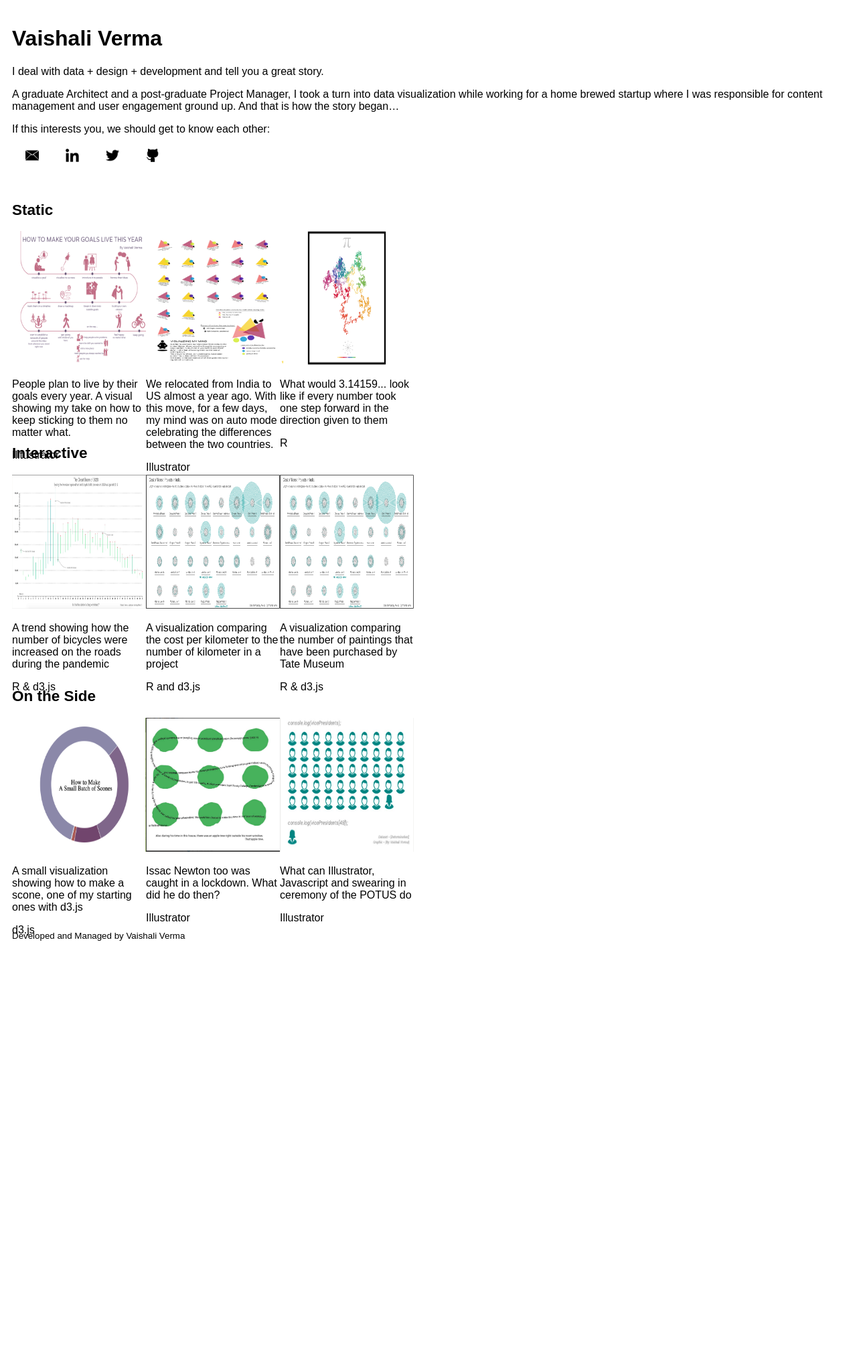
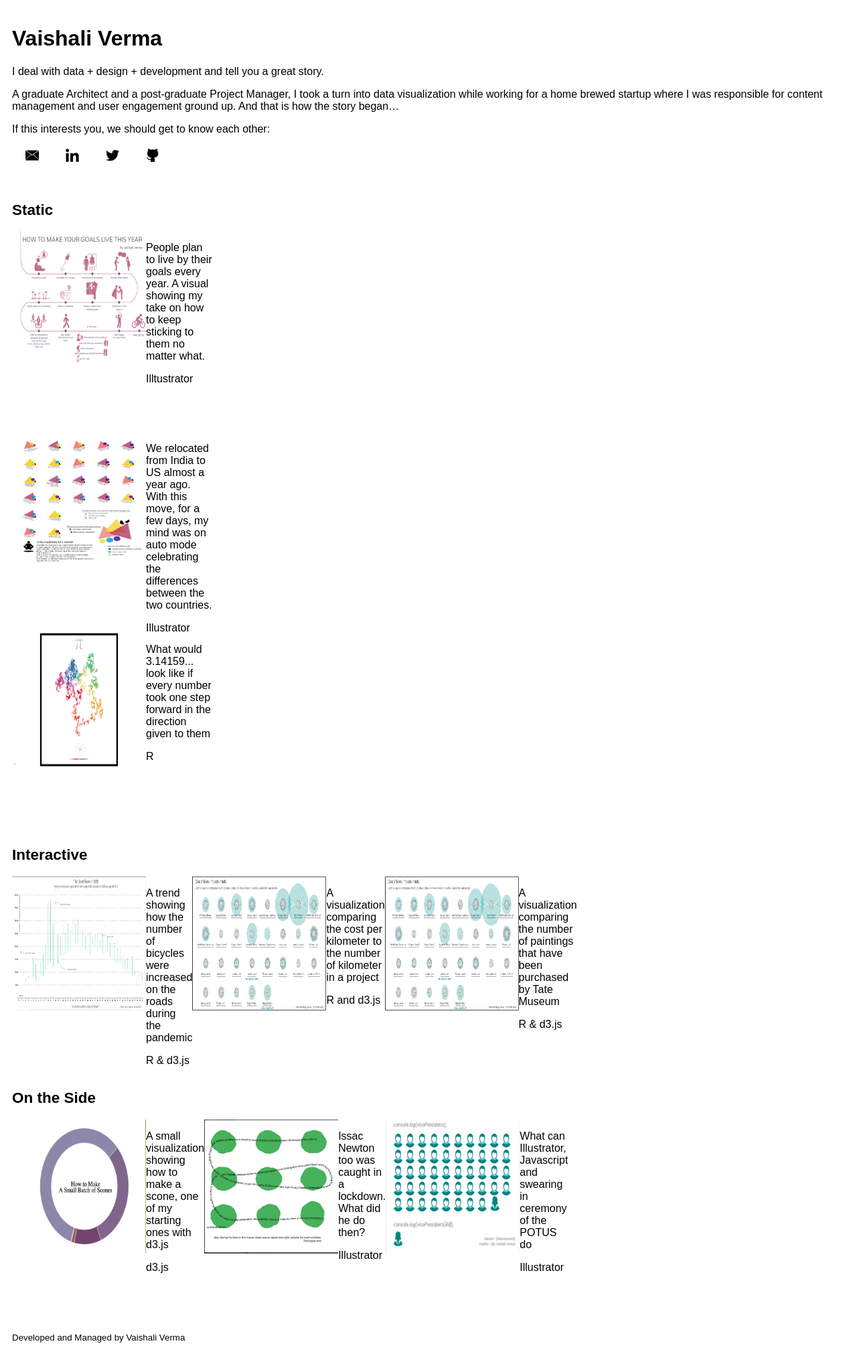
Before and after one commit to vaishalivr/vaishalivr.github.io, a Jekyll site: the page built from index.md, in a window 1280 px wide. Shown: the whole page at 67% size. Built offline with Jekyll 4.4.1, drawn with Linux system fonts in a browser that asks for light colours; our own code applies the rules of GitHub Pages for plain Markdown files; a script that is not in the unit is left out; before the commit the page ends 1440 px from its top, so only the background shows below that.

Commit message:
Update default.html

```diff
--- a/_layouts/default.html
+++ b/_layouts/default.html
@@ -31,8 +31,8 @@
           <h2>Static</h2>
         </div>
 
-        <div class="samples">
-        <article>
+        <div>
+        <article class="samples">
 		<a href="make an html page and link here" target="_blank">
 		<img class="article-img" src="img/how-to-make-your-goals-live-this-year-vaishali-verma-infographic.png" alt="How to make goals live this year">
 		</a>
@@ -42,7 +42,7 @@
 		</div>
 	</article>
 
-	<article>
+	<article class="samples">
 		<a href="make an html page and link here" target="_blank">
 			<img class="article-img" src="img/Visualizing My Mind 8.21.53 PM.png" alt="Visualizing My Mind">
 		</a>
@@ -52,7 +52,7 @@
 		</div>
       	</article>
 
-	<article>
+	<article class="samples">
 		<a href = "make an html page and link here" target="_blank">
 		<img class="article-img" src="img/Pi2020.png" alt="Pi Art 2020">
 		</a>
@@ -69,7 +69,7 @@
         </div>
 
 	<div class = 'samples'>
-	<article>
+	<article class="samples">
 		<a href = "make an html page and link here" target = "_blank">
 		<img class="article-img" src="img/bicycle boom.png">
 		</a>
@@ -79,7 +79,7 @@
 		</div>
 	</article>
 
-	<article>
+	<article class="samples">
 		<a href = "make an html page and link here" target = "_blank">
 		<img class="article-img" src="img/transit costs.png">
 		</a>
@@ -89,7 +89,7 @@
 		</div>
 	</article>
 
-	<article>
+	<article class="samples">
 		<a href = "make an html page and link here" target = "_blank">
 		<img class="article-img" src="img/transit costs.png">
 		</a>
@@ -107,7 +107,7 @@
         </div>
 
 	      <div class = 'samples'>
-		<article>
+		<article class="samples">
 			<a href = "make an html page and link here" target = "_blank">
 			<img class = "article-img" src = "img/How to make a scone.png">
 			</a>
@@ -117,7 +117,7 @@
 			</div>
 		</article>
 
-		<article>
+		<article class="samples">
 			<a href = "make an html page and link here" target = "_blank">
 			<img class = "article-img" src = "img/Newton.png">
 			</a>
@@ -127,7 +127,7 @@
 			<div>
 		</article>
 
-		<article>
+		<article class="samples">
 			<a href = "make an html page and link here" target = "_blank">
 			<img class = "article-img" src = "img/Madam VP.png">
 			</a>
```
